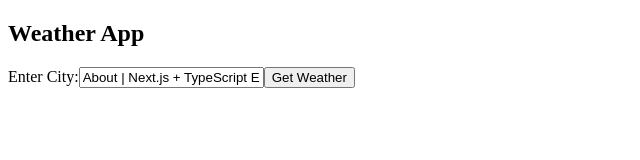
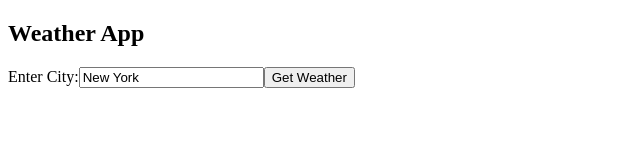
Before and after one commit to TeddyTjoe1990/WeatherMeNow, a Next.js app in the folder weatherapp/: page /about in a window 1280 px wide. Shown: the top 160 px of the page, without its empty margins (0-640 px from the left). Built offline with nearby package versions, Linux system fonts and the light colour scheme.

Commit message:
Update about.tsx

```diff
--- a/weatherapp/pages/about.tsx
+++ b/weatherapp/pages/about.tsx
@@ -1,14 +1,14 @@
-import Link from 'next/link'
-import Layout from '../components/Layout'
+// pages/about.tsx
+import React from 'react';
+import Weather from '../components/Layout';
+import Layout from '../components/Layout';
 
 const AboutPage = () => (
-  <Layout defaultCity="About | Next.js + TypeScript Example">
+  <Layout title="About | Next.js + TypeScript Example">
     <h1>About</h1>
     <p>This is the about page</p>
-    <p>
-      <Link href="/">Go home</Link>
-    </p>
+    <Weather title="Weather Information" defaultCity="Default City" />
   </Layout>
-)
+);
 
-export default AboutPage
+export default AboutPage;
```
